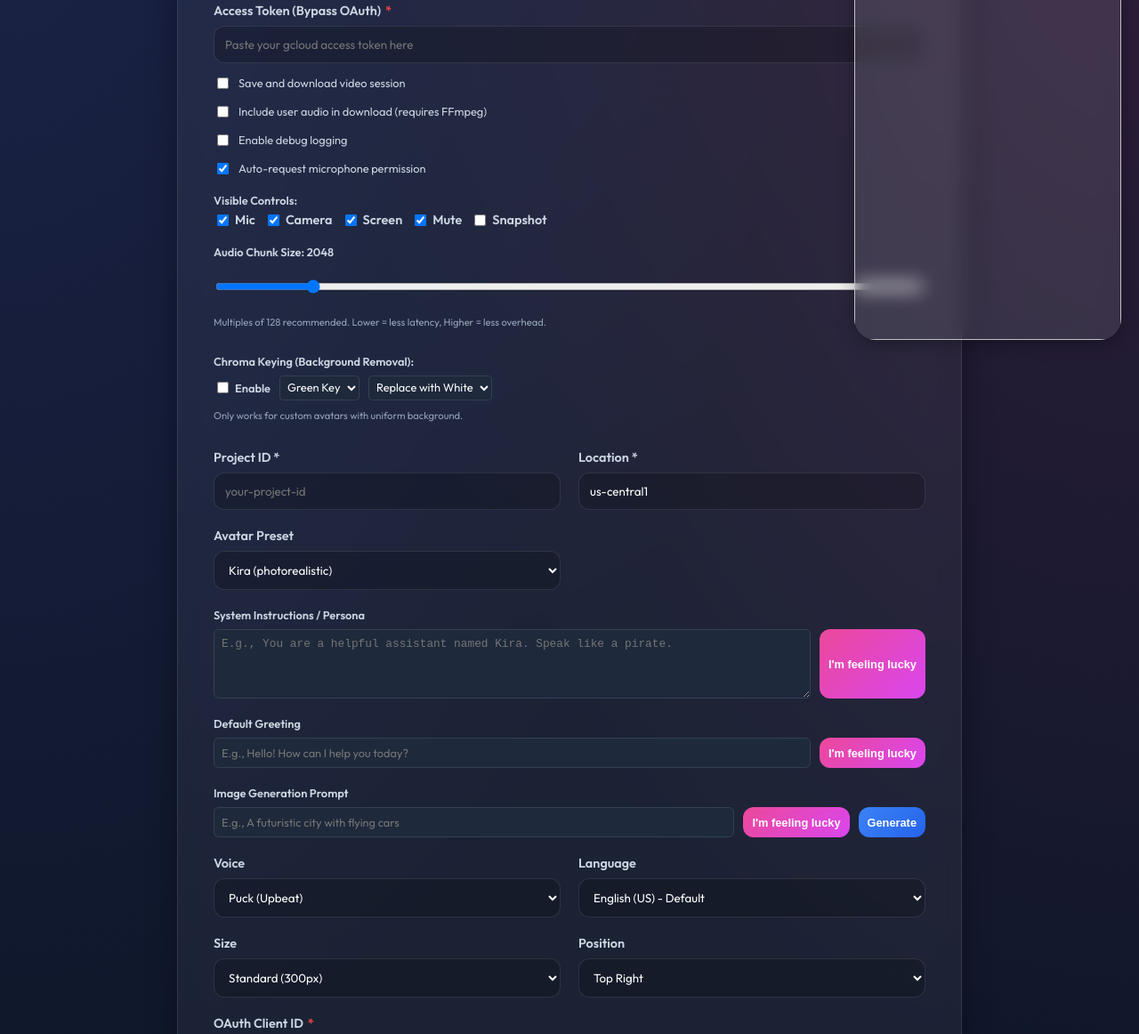
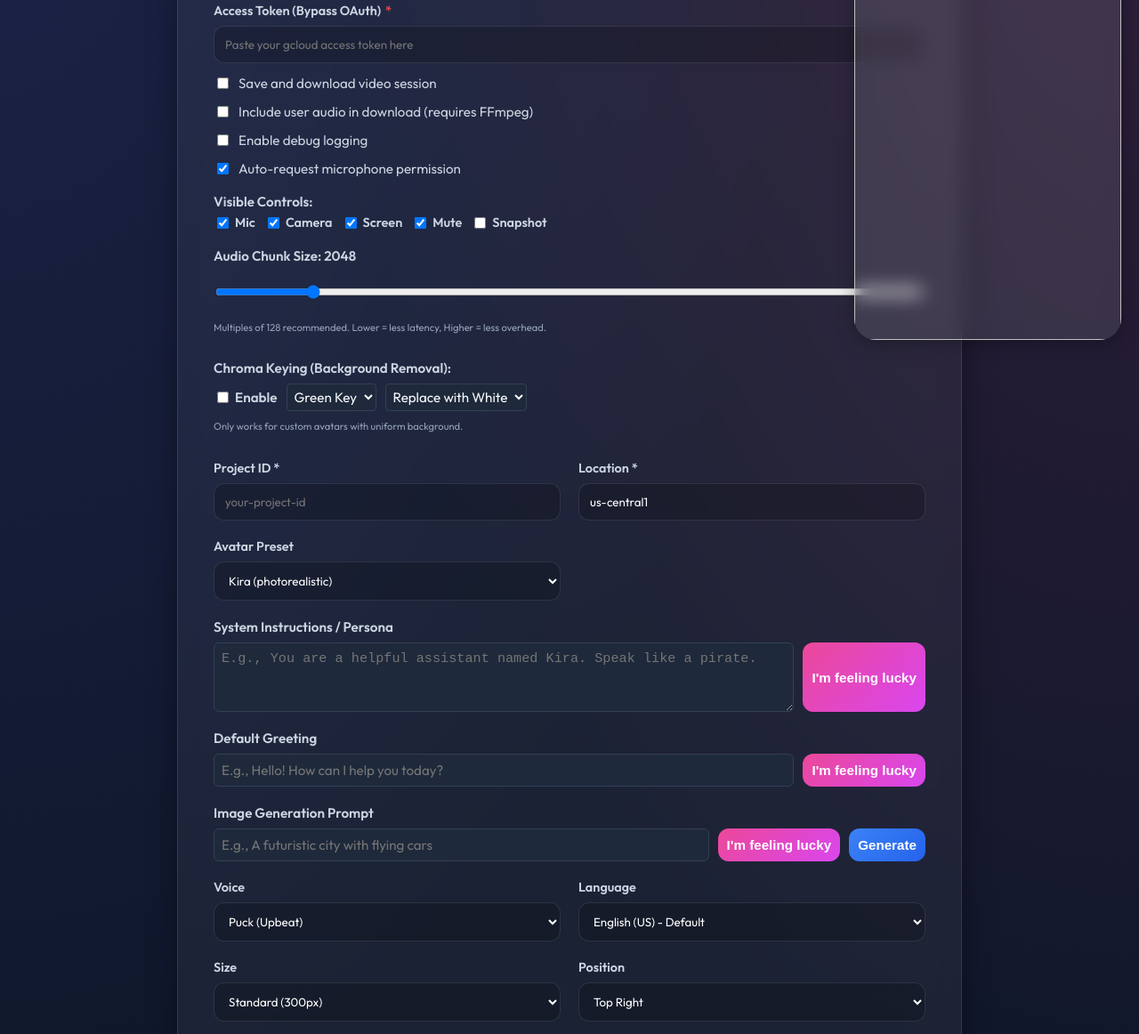
Before and after one commit to ffeldhaus/live-agent, a website built with Vite: page index.html in a window 1280 px wide. Shown: the part 183-1345 px from the top of the page at 89% size. Built offline with nearby package versions, Linux system fonts and the light colour scheme; no server answers; files whose address does not match are found by name.

Commit message:
feat: increase font size in configuration part of index.html

```diff
--- a/index.html
+++ b/index.html
@@ -24,23 +24,23 @@
 
                 <div style="display: flex; align-items: center; gap: 8px; margin-top: 5px;">
                     <input type="checkbox" id="saveVideoToggle" style="width: auto;">
-                    <label for="saveVideoToggle" style="font-size: 0.8rem; font-weight: normal; color: #cbd5e1;">Save and download video session</label>
+                    <label for="saveVideoToggle" style="font-size: 0.95rem; font-weight: normal; color: #cbd5e1;">Save and download video session</label>
                 </div>
                 <div style="display: flex; align-items: center; gap: 8px; margin-top: 5px;">
                     <input type="checkbox" id="recordUserAudio" style="width: auto;">
-                    <label for="recordUserAudio" style="font-size: 0.8rem; font-weight: normal; color: #cbd5e1;">Include user audio in download (requires FFmpeg)</label>
+                    <label for="recordUserAudio" style="font-size: 0.95rem; font-weight: normal; color: #cbd5e1;">Include user audio in download (requires FFmpeg)</label>
                 </div>
                 <div style="display: flex; align-items: center; gap: 8px; margin-top: 5px;">
                     <input type="checkbox" id="debugToggle" style="width: auto;">
-                    <label for="debugToggle" style="font-size: 0.8rem; font-weight: normal; color: #cbd5e1;">Enable debug logging</label>
+                    <label for="debugToggle" style="font-size: 0.95rem; font-weight: normal; color: #cbd5e1;">Enable debug logging</label>
                 </div>
                 <div style="display: flex; align-items: center; gap: 8px; margin-top: 5px;">
                     <input type="checkbox" id="micAutoRequestToggle" style="width: auto;" checked>
-                    <label for="micAutoRequestToggle" style="font-size: 0.8rem; font-weight: normal; color: #cbd5e1;">Auto-request microphone permission</label>
+                    <label for="micAutoRequestToggle" style="font-size: 0.95rem; font-weight: normal; color: #cbd5e1;">Auto-request microphone permission</label>
                 </div>
                 <div style="display: flex; flex-direction: column; gap: 5px; margin-top: 10px;">
-                    <label style="font-size: 0.8rem; font-weight: bold; color: #cbd5e1;">Visible Controls:</label>
-                    <div style="display: flex; gap: 10px; flex-wrap: wrap; color: #cbd5e1; font-size: 0.8rem;">
+                    <label style="font-size: 0.95rem; font-weight: bold; color: #cbd5e1;">Visible Controls:</label>
+                    <div style="display: flex; gap: 10px; flex-wrap: wrap; color: #cbd5e1; font-size: 0.95rem;">
                         <label style="display: flex; align-items: center; gap: 4px;"><input type="checkbox" id="ctrlMic" checked style="width: auto;"> Mic</label>
                         <label style="display: flex; align-items: center; gap: 4px;"><input type="checkbox" id="ctrlCamera" checked style="width: auto;"> Camera</label>
                         <label style="display: flex; align-items: center; gap: 4px;"><input type="checkbox" id="ctrlScreen" checked style="width: auto;"> Screen</label>
@@ -49,7 +49,7 @@
                     </div>
                 </div>
                 <div class="form-group full-width" style="margin-top: 10px;">
-                    <label for="audioChunkSize" style="font-size: 0.8rem; font-weight: bold; color: #cbd5e1;">Audio Chunk Size: <span id="chunkSizeVal">2048</span></label>
+                    <label for="audioChunkSize" style="font-size: 0.95rem; font-weight: bold; color: #cbd5e1;">Audio Chunk Size: <span id="chunkSizeVal">2048</span></label>
                     <div style="display: flex; align-items: center; gap: 10px;">
                         <input type="range" id="audioChunkSize" min="128" max="16384" step="128" value="2048" style="flex: 1;">
                     </div>
@@ -57,16 +57,16 @@
                 </div>
 
                 <div class="form-group full-width" style="margin-top: 10px;">
-                    <label style="font-size: 0.8rem; font-weight: bold; color: #cbd5e1;">Chroma Keying (Background Removal):</label>
+                    <label style="font-size: 0.95rem; font-weight: bold; color: #cbd5e1;">Chroma Keying (Background Removal):</label>
                     <div style="display: flex; gap: 10px; align-items: center; flex-wrap: wrap;">
-                        <label style="display: flex; align-items: center; gap: 4px; color: #cbd5e1; font-size: 0.8rem;"><input type="checkbox" id="enableChromaKey" style="width: auto;"> Enable</label>
+                        <label style="display: flex; align-items: center; gap: 4px; color: #cbd5e1; font-size: 0.95rem;"><input type="checkbox" id="enableChromaKey" style="width: auto;"> Enable</label>
 
-                        <select id="chromaKeyColor" style="font-size: 0.8rem; padding: 4px; background: #1e293b; color: #f8fafc; border: 1px solid #334155; border-radius: 4px;">
+                        <select id="chromaKeyColor" style="font-size: 0.95rem; padding: 4px; background: #1e293b; color: #f8fafc; border: 1px solid #334155; border-radius: 4px;">
                             <option value="green">Green Key</option>
                             <option value="blue">Blue Key</option>
                         </select>
 
-                        <select id="backgroundColor" style="font-size: 0.8rem; padding: 4px; background: #1e293b; color: #f8fafc; border: 1px solid #334155; border-radius: 4px;">
+                        <select id="backgroundColor" style="font-size: 0.95rem; padding: 4px; background: #1e293b; color: #f8fafc; border: 1px solid #334155; border-radius: 4px;">
                             <option value="white">Replace with White</option>
                             <option value="transparent">Make Transparent</option>
                         </select>
@@ -104,27 +104,27 @@
             </div>
 
             <div class="form-group full-width">
-                <label for="systemInstruction" style="font-size: 0.8rem; font-weight: bold; color: #cbd5e1;">System Instructions / Persona</label>
+                <label for="systemInstruction" style="font-size: 0.95rem; font-weight: bold; color: #cbd5e1;">System Instructions / Persona</label>
                 <div style="display: flex; gap: 10px;">
-                    <textarea id="systemInstruction" placeholder="E.g., You are a helpful assistant named Kira. Speak like a pirate." style="flex: 1; min-height: 60px; background: #1e293b; color: #f8fafc; border: 1px solid #334155; border-radius: 6px; padding: 8px; font-size: 0.8rem;"></textarea>
-                    <button class="btn" id="luckyPersonaBtn" style="margin-top: 0; background: linear-gradient(135deg, #ec4899 0%, #d946ef 100%); font-size: 0.8rem; padding: 0 10px;">I'm feeling lucky</button>
+                    <textarea id="systemInstruction" placeholder="E.g., You are a helpful assistant named Kira. Speak like a pirate." style="flex: 1; min-height: 60px; background: #1e293b; color: #f8fafc; border: 1px solid #334155; border-radius: 6px; padding: 8px; font-size: 0.95rem;"></textarea>
+                    <button class="btn" id="luckyPersonaBtn" style="margin-top: 0; background: linear-gradient(135deg, #ec4899 0%, #d946ef 100%); font-size: 0.95rem; padding: 0 10px;">I'm feeling lucky</button>
                 </div>
             </div>
 
             <div class="form-group full-width">
-                <label for="defaultGreeting" style="font-size: 0.8rem; font-weight: bold; color: #cbd5e1;">Default Greeting</label>
+                <label for="defaultGreeting" style="font-size: 0.95rem; font-weight: bold; color: #cbd5e1;">Default Greeting</label>
                 <div style="display: flex; gap: 10px;">
-                    <input type="text" id="defaultGreeting" placeholder="E.g., Hello! How can I help you today?" style="flex: 1; background: #1e293b; color: #f8fafc; border: 1px solid #334155; border-radius: 6px; padding: 8px; font-size: 0.8rem;">
-                    <button class="btn" id="luckyGreetingBtn" style="margin-top: 0; background: linear-gradient(135deg, #ec4899 0%, #d946ef 100%); font-size: 0.8rem; padding: 0 10px;">I'm feeling lucky</button>
+                    <input type="text" id="defaultGreeting" placeholder="E.g., Hello! How can I help you today?" style="flex: 1; background: #1e293b; color: #f8fafc; border: 1px solid #334155; border-radius: 6px; padding: 8px; font-size: 0.95rem;">
+                    <button class="btn" id="luckyGreetingBtn" style="margin-top: 0; background: linear-gradient(135deg, #ec4899 0%, #d946ef 100%); font-size: 0.95rem; padding: 0 10px;">I'm feeling lucky</button>
                 </div>
             </div>
 
             <div class="form-group full-width">
-                <label for="imagePrompt" style="font-size: 0.8rem; font-weight: bold; color: #cbd5e1;">Image Generation Prompt</label>
+                <label for="imagePrompt" style="font-size: 0.95rem; font-weight: bold; color: #cbd5e1;">Image Generation Prompt</label>
                 <div style="display: flex; gap: 10px;">
-                    <input type="text" id="imagePrompt" placeholder="E.g., A futuristic city with flying cars" style="flex: 1; background: #1e293b; color: #f8fafc; border: 1px solid #334155; border-radius: 6px; padding: 8px; font-size: 0.8rem;">
-                    <button class="btn" id="luckyImageBtn" style="margin-top: 0; background: linear-gradient(135deg, #ec4899 0%, #d946ef 100%); font-size: 0.8rem; padding: 0 10px;">I'm feeling lucky</button>
-                    <button class="btn" id="generateImageBtn" style="margin-top: 0; background: linear-gradient(135deg, #3b82f6 0%, #2563eb 100%); font-size: 0.8rem; padding: 0 10px;">Generate</button>
+                    <input type="text" id="imagePrompt" placeholder="E.g., A futuristic city with flying cars" style="flex: 1; background: #1e293b; color: #f8fafc; border: 1px solid #334155; border-radius: 6px; padding: 8px; font-size: 0.95rem;">
+                    <button class="btn" id="luckyImageBtn" style="margin-top: 0; background: linear-gradient(135deg, #ec4899 0%, #d946ef 100%); font-size: 0.95rem; padding: 0 10px;">I'm feeling lucky</button>
+                    <button class="btn" id="generateImageBtn" style="margin-top: 0; background: linear-gradient(135deg, #3b82f6 0%, #2563eb 100%); font-size: 0.95rem; padding: 0 10px;">Generate</button>
                 </div>
                 <div id="generatedImageContainer" style="margin-top: 10px; display: none; text-align: center;">
                     <img id="generatedImg" style="max-width: 100%; max-height: 200px; border-radius: 8px; border: 1px solid #334155;">
@@ -238,7 +238,7 @@
         <!-- Session Statistics -->
         <div class="form" style="margin-top: 20px;">
             <h2>Session Statistics</h2>
-            <div class="grid" style="grid-template-columns: 1fr 1fr; gap: 10px; font-size: 0.8rem; color: #cbd5e1;">
+            <div class="grid" style="grid-template-columns: 1fr 1fr; gap: 10px; font-size: 0.95rem; color: #cbd5e1;">
                 <div>Setup Duration: <span id="statSetupDuration">-</span> ms</div>
                 <div>Setup Complete to First Frame Duration: <span id="statLatency">-</span> ms</div>
                 <div>Total Packets Received: <span id="statPacketsReceived">0</span></div>
```
